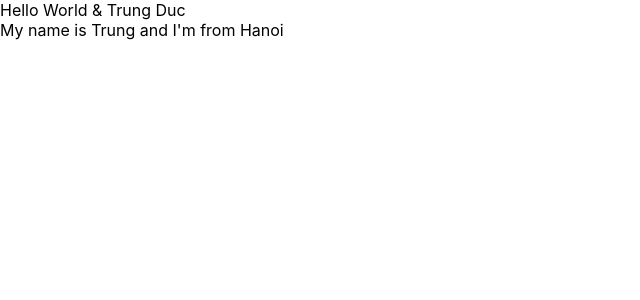
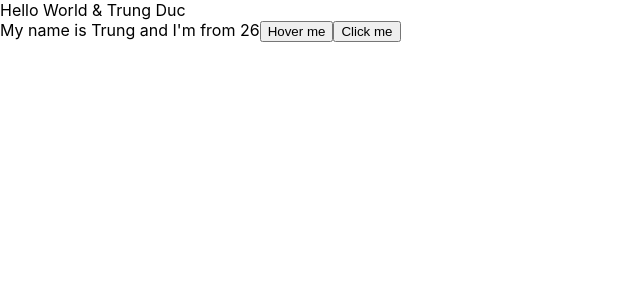
Before and after one commit to dduc6/reactjs, a React (Create React App) app: page / in a window 1280 px wide. Shown: the top 300 px of the page, without its empty margins (0-640 px from the left). Built offline with nearby package versions, Linux system fonts and the light colour scheme.

Commit message:
Video 20

```diff
--- a/src/Component/MyComponent.js
+++ b/src/Component/MyComponent.js
@@ -11,11 +11,31 @@
         age : 26
     }
 
+    handleClick = (event) =>{
+        console.log(">> Click me my button");
+
+        //merge State => react class
+        this.setState({
+            name : 'Duc',
+            age : Math.floor((Math.random() * 100) +1)
+        })
+
+        // this.setState({
+        //     age : Math.floor((Math.random() * 100) +1)
+        // })
+    }
+
+    handleOnMoverOver(event){
+        // console.log(event.pageX)
+    }
+
     //JSX
     render(){
         return (
             <div>
-                My name is {this.state.name} and I'm from {this.state.address}
+                My name is {this.state.name} and I'm from {this.state.age}
+                <button onMouseOver={this.handleOnMoverOver}>Hover me</button>
+                <button onClick={(event) => {this.handleClick(event)}}>Click me</button>
             </div>
         );
     }
```
